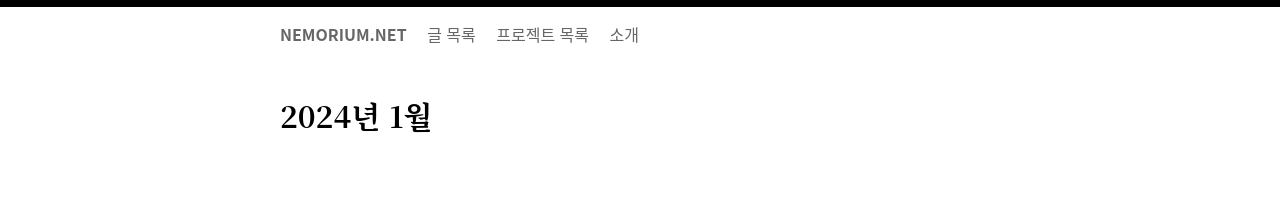
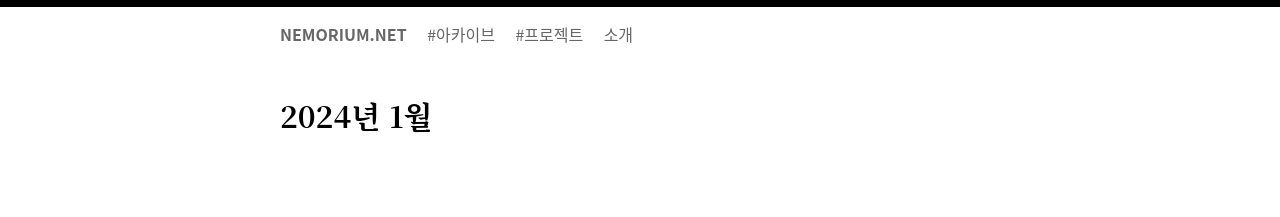
Before and after one commit to oxmhpark/oxmhpark, a Jekyll site: the page built from index.md, in a window 1280 px wide. Shown: the top 217 px of the page. Built offline with Jekyll 4.4.1, drawn with Linux system fonts in a browser that asks for light colours.

Commit message:
Update nav.html

```diff
--- a/_includes/nav.html
+++ b/_includes/nav.html
@@ -1,6 +1,6 @@
 <nav>
   <a class="current" href="https://nemorium.net">NEMORIUM.NET</a>
-  <a href="https://nemorium.net/archives/">글 목록</a>
-  <a href="https://nemorium.net/projects/">프로젝트 목록</a>
+  <a href="https://nemorium.net/archives/">#아카이브</a>
+  <a href="https://nemorium.net/projects/">#프로젝트</a>
   <a href="https://github.com/oxmhpark/">소개</a>
 </nav>
```
